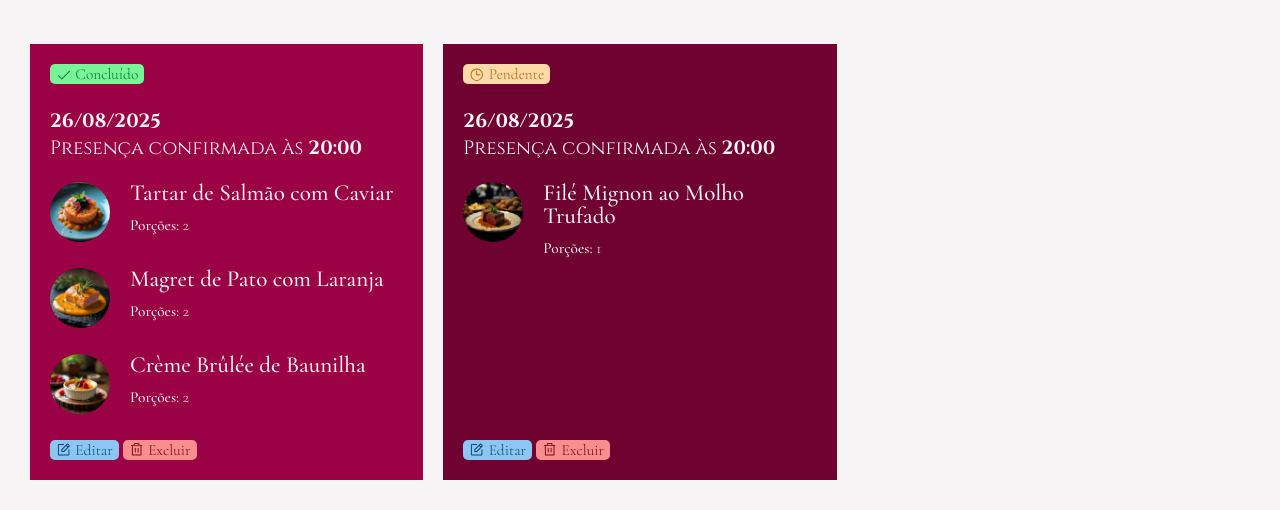
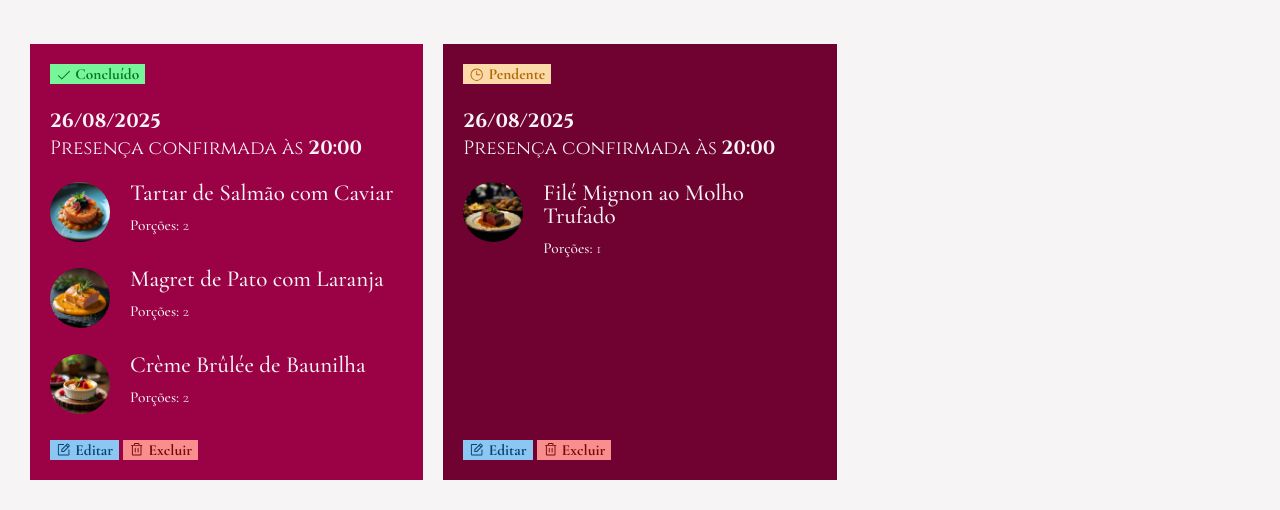
Before and after one commit to giullianoth/Etoile-React, a React (Vite) app: page /perfil in a window 1280 px wide. Shown: the part 411-921 px from the top of the page. Built offline with nearby package versions, Linux system fonts and the light colour scheme.

Commit message:
Componente de trigger

```diff
--- a/src/components/Bullet/Bullet.module.css
+++ b/src/components/Bullet/Bullet.module.css
@@ -1,14 +1,17 @@
 .bullet {
-    padding: 1px 6px;
+    padding: 12px 24px;
     background-color: var(--color-battleship-gray);
     display: inline-flex;
     justify-content: center;
     align-items: center;
     gap: 4px;
     border: none;
+    font-weight: 800;
+}
+
+.bullet.small {
+    padding: 1px 6px;
     font-size: 0.8em;
-    font-weight: var(-font-weight-text-bold);
-    border-radius: 5px;
 }
 
 .bullet.success {
--- a/src/components/Bullet/index.tsx
+++ b/src/components/Bullet/index.tsx
@@ -1,18 +1,49 @@
-import type { MouseEventHandler, ReactNode } from "react"
+import { useEffect, useState, type MouseEventHandler, type ReactNode } from "react"
 import styles from "./Bullet.module.css"
+import { PiCheckCircle, PiInfo, PiWarningCircle, PiXCircle } from "react-icons/pi"
 
 type Props = {
     children?: ReactNode
     type: BulletType
     onClick?: MouseEventHandler
+    small?: boolean
+    iconComponent?: ReactNode
+    className?: string
 }
 
 export type BulletType = "success" | "info" | "warning" | "error"
 
-const Bullet = ({ children, type, onClick }: Props) => {
+const Bullet = ({ children, type, onClick, small, iconComponent, className }: Props) => {
+    const [icon, setIcon] = useState<ReactNode | null>(null)
+
+    useEffect(() => {
+        switch (type) {
+            case "success":
+                setIcon(iconComponent ?? <PiCheckCircle />)
+                break
+
+            case "info":
+                setIcon(iconComponent ?? <PiInfo />)
+                break
+
+            case "warning":
+                setIcon(iconComponent ?? <PiWarningCircle />)
+                break
+
+            case "error":
+                setIcon(iconComponent ?? <PiXCircle />)
+                break
+        }
+    }, [type])
+
     return (
-        <div className={`${styles.bullet} ${styles[type]}`} onClick={onClick}>
-            {children}
+        <div
+            className={`${styles.bullet} ${styles[type]}`
+                + (small ? ` ${styles.small}` : "")
+                + (className ? ` ${className}` : "")}
+            onClick={onClick}>
+            {icon}
+            <span>{children}</span>
         </div>
     )
 }
--- /dev/null
+++ b/src/components/Trigger/Trigger.module.css
@@ -0,0 +1,6 @@
+.trigger.floating {
+    position: fixed;
+    right: 20px;
+    top: 80px;
+    z-index: 110;
+}
--- /dev/null
+++ b/src/components/Trigger/index.tsx
@@ -0,0 +1,24 @@
+import type { ReactNode } from "react"
+import styles from "./Trigger.module.css"
+import type { BulletType } from "../Bullet"
+import Bullet from "../Bullet"
+
+type Props = {
+    children?: ReactNode
+    type: BulletType
+    small?: boolean
+    floating?: boolean
+}
+
+const Trigger = ({ type, children, small, floating }: Props) => {
+    return (
+        <Bullet
+            type={type}
+            small={small}
+            className={styles.trigger + (floating ? ` ${styles.floating}` : "")}>
+            {children}
+        </Bullet>
+    )
+}
+
+export default Trigger
--- a/src/components/pages/plates/PlatesList/index.tsx
+++ b/src/components/pages/plates/PlatesList/index.tsx
@@ -13,11 +13,14 @@ import { plates } from "../../../../data/plates"
 import type { IPlate } from "../../../../interfaces/plate"
 import { useAppContext } from "../../../../context/context"
 import type { ICartItem } from "../../../../interfaces/cart-item"
+import Trigger from "../../../Trigger"
+import { useTrigger } from "../../../../hooks/useTrigger"
 
 const PlatesList = () => {
   const [modalIsOpen, setModalIsOpen] = useState<boolean>(false)
   const [plateToShow, setPlateToShow] = useState<IPlate | null>(null)
   const { addToCart } = useAppContext().cart
+  const { showTrigger, triggerIsVisible } = useTrigger()
 
   const responsiveCarousel: ResponsiveType = {
     desktop: {
@@ -50,6 +53,7 @@ const PlatesList = () => {
 
     addToCart(cartItem)
     setModalIsOpen(false)
+    showTrigger()
   }
 
   return (
@@ -109,6 +113,11 @@ const PlatesList = () => {
           plate={plateToShow!}
           onAddPlate={handleAddPlate} />
       </Modal>
+
+      {triggerIsVisible &&
+        <Trigger type="success" floating>
+          Prato adicionado ao carrinho.
+        </Trigger>}
     </>
   )
 }
--- a/src/components/pages/profile/Order/index.tsx
+++ b/src/components/pages/profile/Order/index.tsx
@@ -3,7 +3,6 @@ import Bullet, { type BulletType } from "../../../Bullet"
 import styles from "./Order.module.css"
 import { useEffect, useState, type MouseEventHandler, type ReactNode } from "react"
 import type { IOrder } from "../../../../interfaces/order"
-import type { IconType } from "react-icons"
 import { orderItems } from "../../../../data/order-items"
 import OrderItem from "../OrderItem"
 
@@ -17,24 +16,24 @@ type Props = {
 
 const Order = ({ className, onEdit, onDelete, /*onCancel,*/ order }: Props) => {
     const [bulletType, setBulletType] = useState<BulletType | null>(null)
-    const [OrderStatusIcon, setOrderStatusIcon] = useState<IconType | null>(null)
+    const [orderStatusIcon, setOrderStatusIcon] = useState<ReactNode | null>(null)
 
     useEffect(() => {
         if (order) {
             switch (order.status) {
                 case "Pendente":
                     setBulletType("warning")
-                    setOrderStatusIcon(PiClock)
+                    setOrderStatusIcon(<PiClock />)
                     break
 
                 case "Cancelado":
                     setBulletType("error")
-                    setOrderStatusIcon(PiWarningCircle)
+                    setOrderStatusIcon(<PiWarningCircle />)
                     break
 
                 case "Concluído":
                     setBulletType("success")
-                    setOrderStatusIcon(PiCheck)
+                    setOrderStatusIcon(<PiCheck />)
                     break
             }
         }
@@ -43,8 +42,10 @@ const Order = ({ className, onEdit, onDelete, /*onCancel,*/ order }: Props) => {
     return (
         <article className={styles.order + (className ? ` ${className}` : "")}>
             <div className={styles.order__status}>
-                <Bullet type={bulletType as BulletType}>
-                    {OrderStatusIcon as ReactNode}
+                <Bullet
+                    type={bulletType as BulletType}
+                    iconComponent={orderStatusIcon}
+                    small>
                     {order.status}
                 </Bullet>
             </div>
@@ -66,13 +67,19 @@ const Order = ({ className, onEdit, onDelete, /*onCancel,*/ order }: Props) => {
             ))}
 
             <div className={styles.order__actions}>
-                <Bullet type="info" onClick={onEdit}>
-                    <PiNotePencil />
+                <Bullet
+                    type="info"
+                    onClick={onEdit}
+                    iconComponent={<PiNotePencil />}
+                    small>
                     Editar
                 </Bullet>
 
-                <Bullet type="error" onClick={onDelete}>
-                    <PiTrash />
+                <Bullet
+                    type="error"
+                    onClick={onDelete}
+                    iconComponent={<PiTrash />}
+                    small>
                     Excluir
                 </Bullet>
             </div>
--- a/src/components/pages/profile/Photo/Photo.module.css
+++ b/src/components/pages/profile/Photo/Photo.module.css
@@ -50,10 +50,10 @@
 }
 
 .photo__confirm span {
-    color: var(--color-error-text);
+    color: var(--color-white-smoke);
     cursor: pointer;
 }
 
 .photo__confirm button {
-    color: var(--color-success-text);
+    color: var(--color-white-smoke);
 }
--- /dev/null
+++ b/src/hooks/useTrigger.ts
@@ -0,0 +1,14 @@
+import { useState } from "react"
+
+export const useTrigger = (milliSeconds?: number) => {
+    const [triggerIsVisible, setTriggerIsVisible] = useState<boolean>(false)
+
+    const showTrigger = () => {
+        setTriggerIsVisible(true)
+        setTimeout(() => {
+            setTriggerIsVisible(false)
+        }, (milliSeconds ?? 3000))
+    }
+
+    return { triggerIsVisible, showTrigger }
+}
```
